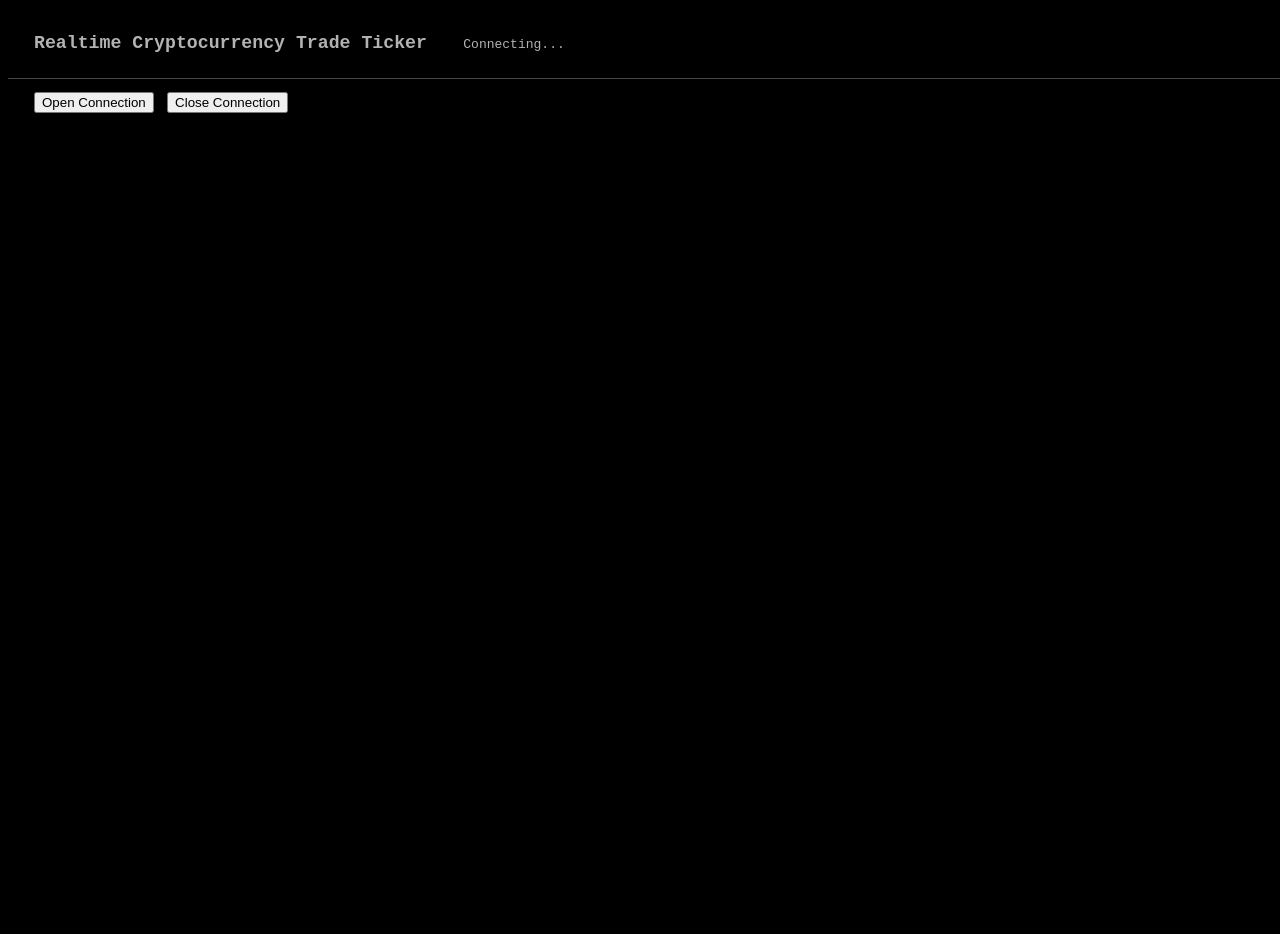
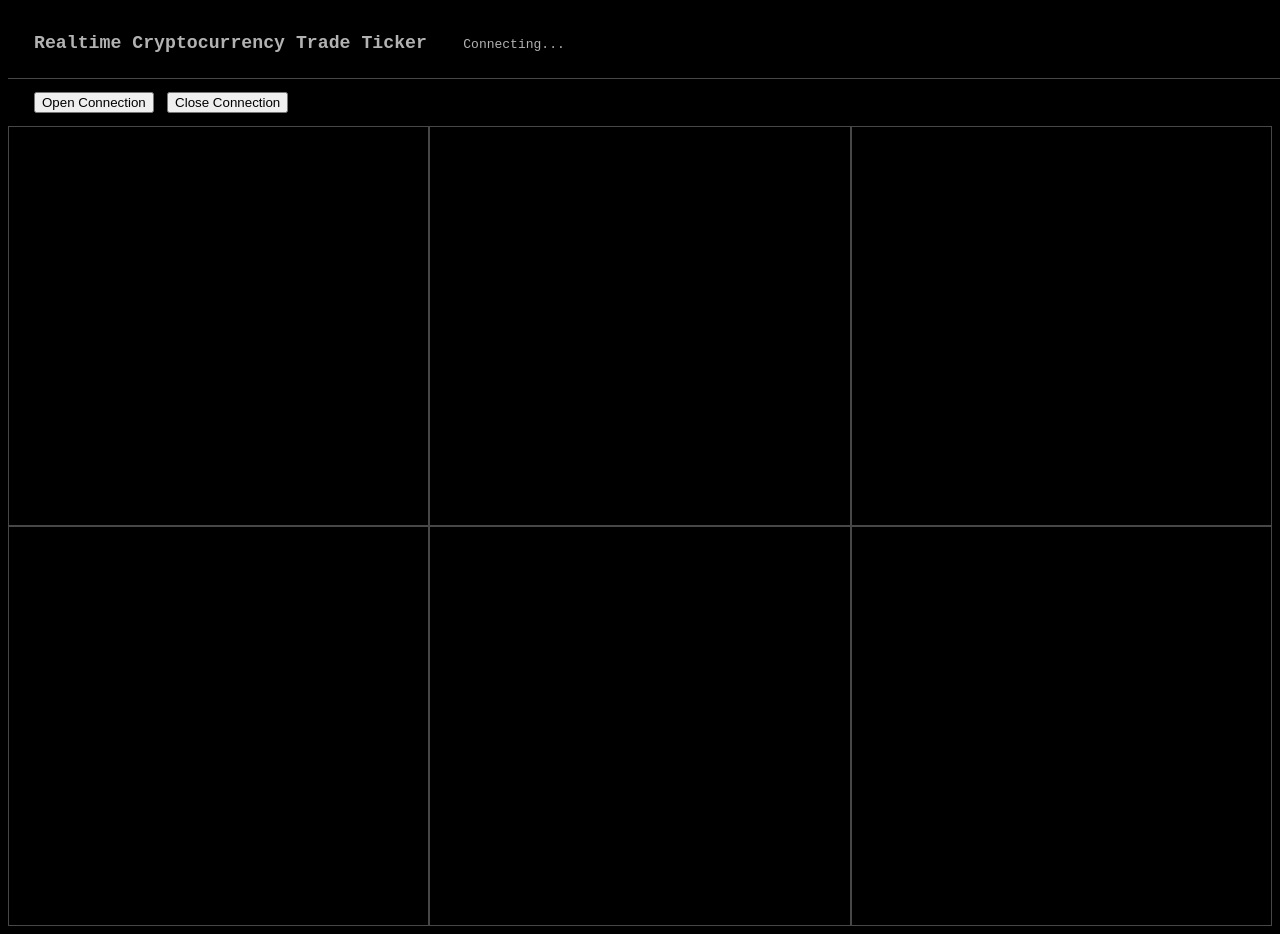
Before and after one commit to m-hatch/Cryptocurrency-Trade-Ticker, a React app: page / in a window 1280 px wide. Shown: the top 934 px of the page. Before the commit the page ends 800 px from the top, so only its background shows below. Built offline with nearby package versions, Linux system fonts and the light colour scheme; no server answers; the HTML template or start-up script is replaced by a standard one.

Commit message:
add Dashboard component

```diff
--- a/src/components/App.jsx
+++ b/src/components/App.jsx
@@ -1,6 +1,7 @@
 import React from 'react';
 import Header from './Header';
 import Connection from './Connection';
+import Dashboard from './Dashboard';
 
 export default class App extends React.Component {
 
@@ -11,13 +12,15 @@ export default class App extends React.Component {
     // initialize state
     this.state = {
       socketStatus: 'Connecting...',
-      isConnected: null
+      isConnected: null,
+      message: null
     };
 
     // bind methods
     this.createWebSocket = this.createWebSocket.bind(this);
     this.onOpen = this.onOpen.bind(this);
     this.onClose = this.onClose.bind(this);
+    this.onMessage = this.onMessage.bind(this);
     this.handleClick = this.handleClick.bind(this);
   }
 
@@ -43,8 +46,16 @@ export default class App extends React.Component {
 
   onMessage(event) {
     const message = JSON.parse(event.data);
-    const data = message.data;
-    console.log(message.data);
+
+    if(message.data) {
+      this.setState({
+        message: message.data
+      });
+    }
+
+    if (!message.data) {
+      console.log(message);
+    }
   }
 
   onClose(event) {
@@ -77,6 +88,8 @@ export default class App extends React.Component {
 
         <Connection handleClick={ this.handleClick } />
 
+        <Dashboard message={ this.state.message } />
+
       </div>
     );
   }
--- /dev/null
+++ b/src/components/Dashboard.jsx
@@ -0,0 +1,69 @@
+import React from 'react';
+import { SYMBOLS } from '../util/constants';
+
+/*
+ * @prop: message {array}
+ */
+export default class Dashboard extends React.Component {
+
+  constructor() {
+    super();
+    this.state = {
+      xbt: null,
+      bch: null,
+      ada: null,
+      eth: null,
+      ltc: null,
+      xrp: null
+    };
+    this.sortMessage = this.sortMessage.bind(this);
+    this.sortTrades = this.sortTrades.bind(this);
+  }
+
+  componentDidMount() {
+    // only needed if you start with an initial message
+    if (this.props.message) {
+      this.sortMessage(this.props.message);
+    }
+  }
+
+  componentDidUpdate(previousProps) {
+    // prevent re-render if props haven't changed
+    if (previousProps.message !== this.props.message) {
+      this.sortMessage(this.props.message);
+      console.log(this.state)
+    }
+  }
+
+  sortMessage(message) {
+    message.forEach(trade => {
+      this.sortTrades(trade);
+    });
+  }
+
+  sortTrades(trade) {
+    Object.keys(SYMBOLS).forEach(key => {
+
+      if (SYMBOLS[key].includes(trade.symbol)) {
+        this.setState({
+          [key]: trade
+        });
+      }
+
+    });
+  }
+
+  render() {
+    return (
+      <div className="dashboard">
+        <div className="panel"></div>
+        <div className="panel"></div>
+        <div className="panel"></div>
+        <div className="panel"></div>
+        <div className="panel"></div>
+        <div className="panel"></div>
+      </div>
+    );
+  }
+
+}
--- a/src/styles/main.scss
+++ b/src/styles/main.scss
@@ -2,3 +2,4 @@
 @import './scss/app.scss';
 @import './scss/header.scss';
 @import './scss/connection.scss';
+@import './scss/dashboard.scss';
--- /dev/null
+++ b/src/styles/scss/_dashboard.scss
@@ -0,0 +1,26 @@
+.dashboard {
+  display: flex;
+  flex-wrap: wrap;
+}
+
+.panel {
+  flex-grow: 1;
+  width: 100%;
+  height: 400px;
+  border: 1px solid $graphite;
+  box-sizing: border-box;
+  padding: .5em 1.5em;
+  overflow: auto;
+}
+
+@media only screen and (min-width: 780px) {
+  .panel {
+    width: 50%;
+  }
+}
+
+@media only screen and (min-width: 1180px) {
+  .panel {
+    width: 33.3333%;
+  }
+}
--- /dev/null
+++ b/src/util/constants.js
@@ -0,0 +1,9 @@
+// Cryptocurrency Trade Symbols
+export const SYMBOLS = {
+  xbt: ['XBTUSD', 'XBTM18', 'XBTU18', 'XBT7D_D90', 'XBT7D_U110', '.BXBT', '.BXBT30M'],
+  bch: ['BCHM18', 'BCHXBT', 'BCHXBT30M'],
+  ada: ['ADAM18', 'ADAXBT', 'ADAXBT30M'],
+  eth: ['ETHM18', '.ETHBON', '.ETHBON2H', '.ETHBON8H', '.ETHXBT', '.ETHXBT30M'],
+  ltc: ['LTCM18', 'LTCXBT', 'LTCXBT30M'],
+  xrp: ['XRPM18', 'XRPMXBT', 'XRPMXBT30M']
+}
```
